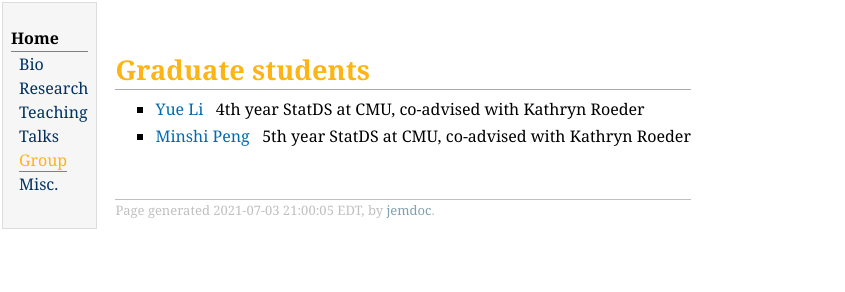
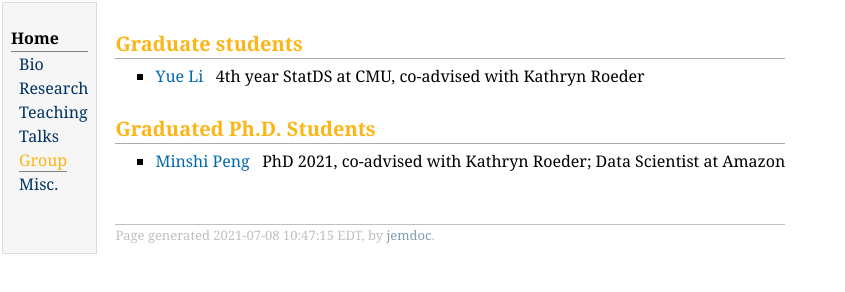
Before and after one commit to yutingwei/yutingwei.github.io, a plain HTML site: page group.html in a window 1280 px wide. Shown: the whole page, without its empty margins (0-845 px from the left). Drawn offline with Linux system fonts and the light colour scheme.

Commit message:
first student graduated

```diff
--- a/group.html
+++ b/group.html
@@ -29,18 +29,21 @@
 
   gtag('config', 'UA-150369356-1');
 </script>
-<h1>Graduate students</h1>
+<h2>Graduate students</h2>
 <ul>
 <li><p><a href="https://yuelicmu.github.io/">Yue Li</a>&nbsp;&nbsp;
 4th year StatDS at CMU, co-advised with Kathryn Roeder</p>
 </li>
+</ul>
+<h2>Graduated Ph.D. Students</h2>
+<ul>
 <li><p><a href="http://www.stat.cmu.edu/people/students/minship">Minshi Peng</a>&nbsp;&nbsp;
-5th year StatDS at CMU, co-advised with Kathryn Roeder</p>
+PhD 2021, co-advised with Kathryn Roeder; Data Scientist at Amazon</p>
 </li>
 </ul>
 <div id="footer">
 <div id="footer-text">
-Page generated 2021-07-03 21:00:05 EDT, by <a href="http://jemdoc.jaboc.net/">jemdoc</a>.
+Page generated 2021-07-08 10:47:15 EDT, by <a href="http://jemdoc.jaboc.net/">jemdoc</a>.
 </div>
 </div>
 </td>
```
Also changed, not shown: experience.html (+1 -1 lines), fun.html (+1 -1 lines), index.html (+1 -1 lines), publications.html (+1 -1 lines), teaching.html (+1 -1 lines).
